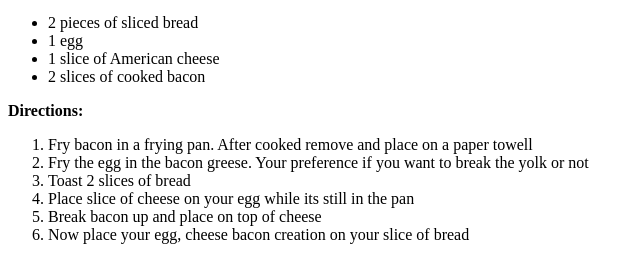
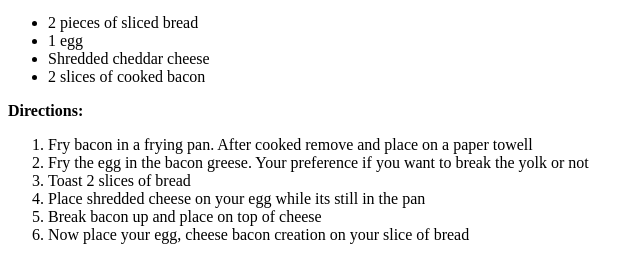
Before and after one commit to brendenmonahan/odin-recipes, a plain HTML site: page recipies/eggsandwich.html in a window 1280 px wide. Shown: the part 357-615 px from the top of the page, 0-640 px from the left. Drawn offline with Linux system fonts and the light colour scheme.

Commit message:
changed egg sandwich recipie not uses cheddar cheese

```diff
--- a/recipies/eggsandwich.html
+++ b/recipies/eggsandwich.html
@@ -14,7 +14,7 @@
     <ul>
       <li>2 pieces of sliced bread</li>
       <li>1 egg</li>
-      <li>1 slice of American cheese</li>
+      <li>Shredded cheddar cheese</li>
       <li>2 slices of cooked bacon</li>
     </ul>
   <p><strong>Directions:</strong>
@@ -22,7 +22,7 @@
       <li>Fry bacon in a frying pan. After cooked remove and place on a paper towell</li>
       <li>Fry the egg in the bacon greese. Your preference if you want to break the yolk or not</li>
       <li>Toast 2 slices of bread</li>
-      <li>Place slice of cheese on your egg while its still in the pan</li>
+      <li>Place shredded cheese on your egg while its still in the pan</li>
       <li>Break bacon up and place on top of cheese</li>
       <li>Now place your egg, cheese bacon creation on your slice of bread</li>
     </ol>
```
